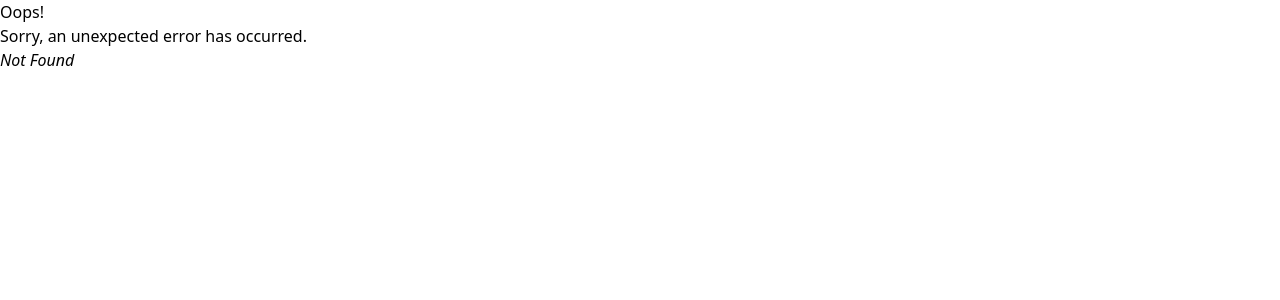
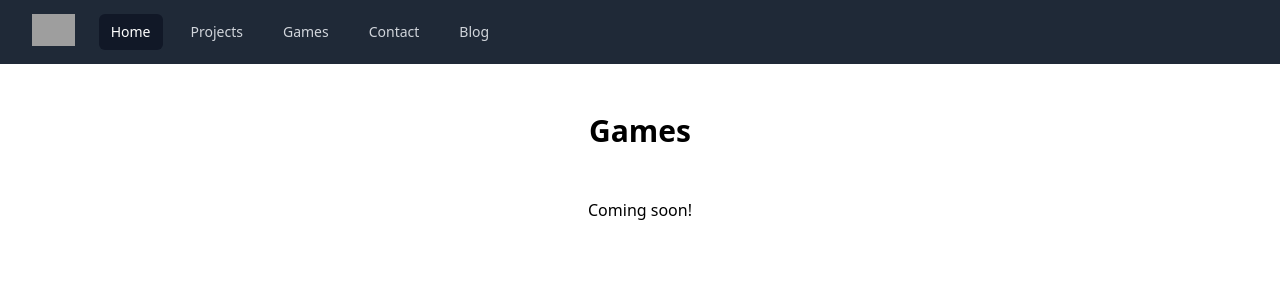
Before and after one commit to liam-ob/liam-dot-com, a React (Vite) app in the folder liam-dot-com/: page /games in a window 1280 px wide. Before the commit this address had no page. Shown: the top 300 px of the page. Built offline with nearby package versions, Linux system fonts and the light colour scheme; grey boxes are pictures that could not be loaded.

Commit message:
added basic games page

```diff
--- a/liam-dot-com/src/main.tsx
+++ b/liam-dot-com/src/main.tsx
@@ -6,6 +6,7 @@ import "./index.css";
 import Root from "./routes/Root.tsx";
 import Contact from "./routes/Contact.tsx";
 import Projects from "./routes/Projects.tsx";
+import GamesRoute from "./routes/Games.tsx";
 
 import ErrorPage from "./routes/pages/ErrorPage.tsx";
 import HomePage from "./routes/pages/HomePage.tsx";
@@ -28,6 +29,10 @@ const router = createBrowserRouter([
                 path: "projects/",
                 element: <Projects />,
             },
+            {
+                path: "games/",
+                element: <GamesRoute />,
+            },
         ],
     },
 ]);
--- a/liam-dot-com/src/routes/Games.tsx
+++ b/liam-dot-com/src/routes/Games.tsx
@@ -0,0 +1,14 @@
+const GamesRoute = () => {
+    return (
+        <>
+            <div className="mx-auto py-12 px-4 sm:px-0 lg:px-8">
+                <h1 className="text-3xl text-center font-bold leading-tight text-grey-900">
+                    Games
+                </h1>
+                <p className="text-center py-12 text-grey-800">Coming soon!</p>
+            </div>
+        </>
+    );
+};
+
+export default GamesRoute;
--- a/liam-dot-com/src/routes/Root.tsx
+++ b/liam-dot-com/src/routes/Root.tsx
@@ -1,5 +1,5 @@
 import NavBar, { Navigation } from "../components/NavBar";
-import { Outlet, Link } from "react-router-dom";
+import { Outlet } from "react-router-dom";
 
 export const navigationItems: Navigation[] = [
     {
@@ -14,7 +14,7 @@ export const navigationItems: Navigation[] = [
     },
     {
         name: "Games",
-        href: "#",
+        href: "games",
         current: false,
     },
     {
```
